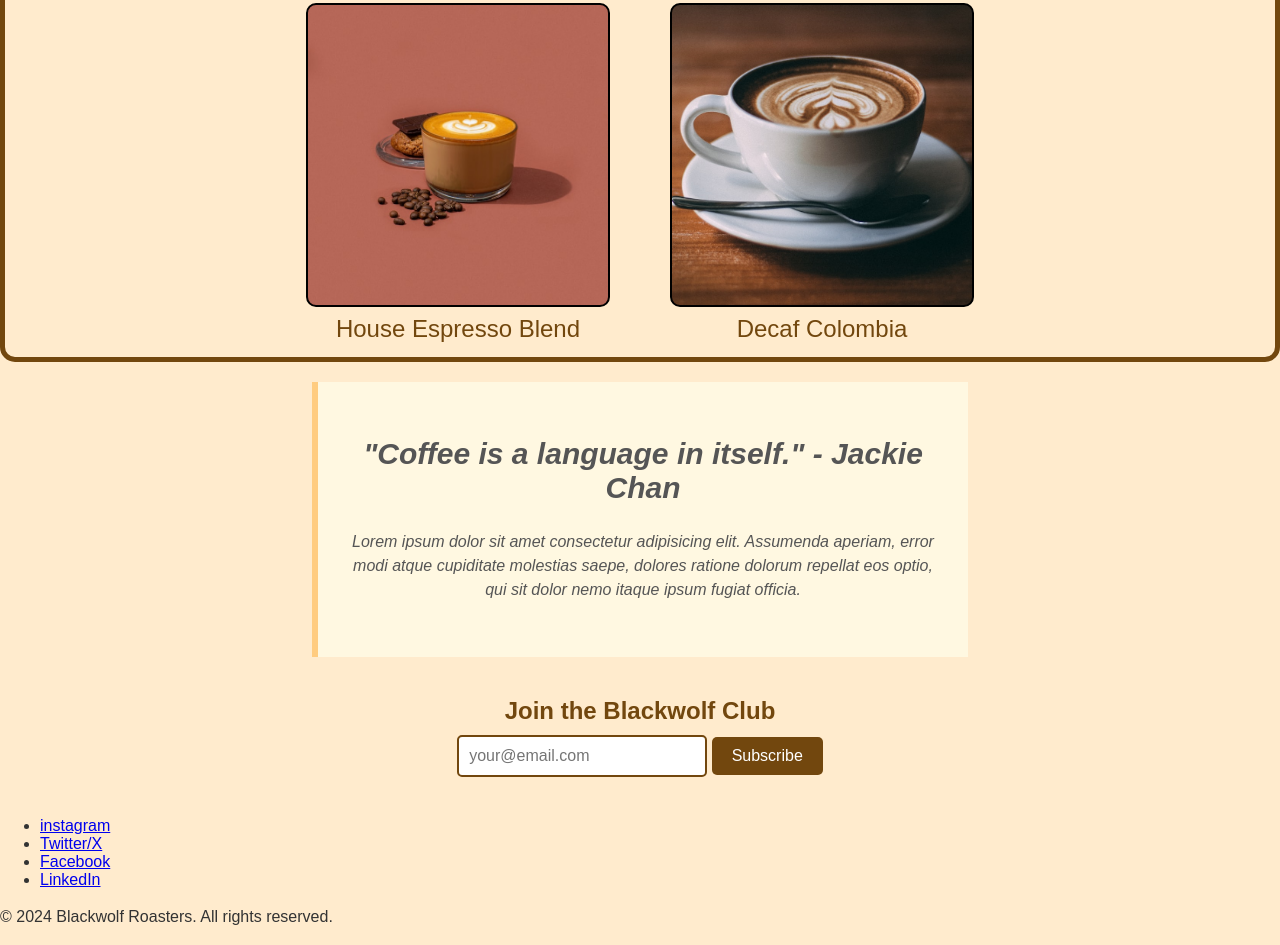
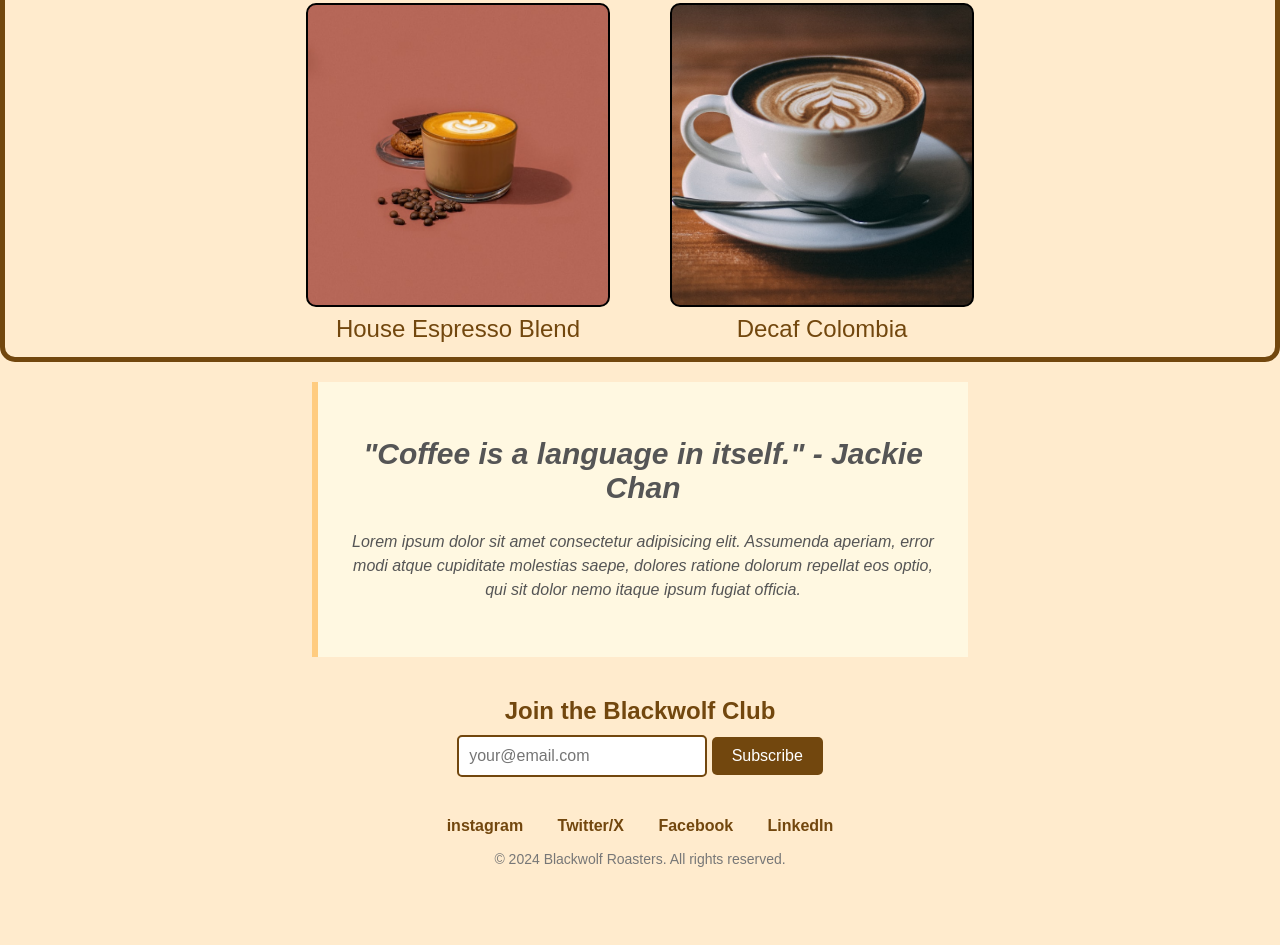
Before and after one commit to TheGreatOverWolf/coffee-roastery, a plain HTML site: page index.html in a window 1280 px wide. Shown: the part 1370-2315 px from the top of the page. After the commit the page ends 2254 px from the top, so only its background shows below. Drawn offline with Linux system fonts and the light colour scheme.

Commit message:
styles footer nav and footer-text

```diff
--- a/css/style.css
+++ b/css/style.css
@@ -278,3 +278,27 @@ p {
 .eb:hover {
     background-color: #996515;
 }
+.footer-nav {
+    list-style-type: none;
+    padding: 0;
+    margin: 0 0 10px 0;
+    text-align: center;
+}
+.footer-nav li {
+    display: inline;
+    margin: 0 15px;
+}
+.footer-nav li a {
+    color: #72470e;
+    text-decoration: none;
+    font-weight: bold;
+}
+.footer-nav li a:hover {
+    text-decoration: underline;
+    color: #996515;
+}
+.footer-text {
+    color: #777777;
+    font-size: 14px;
+    text-align: center;
+}
```
